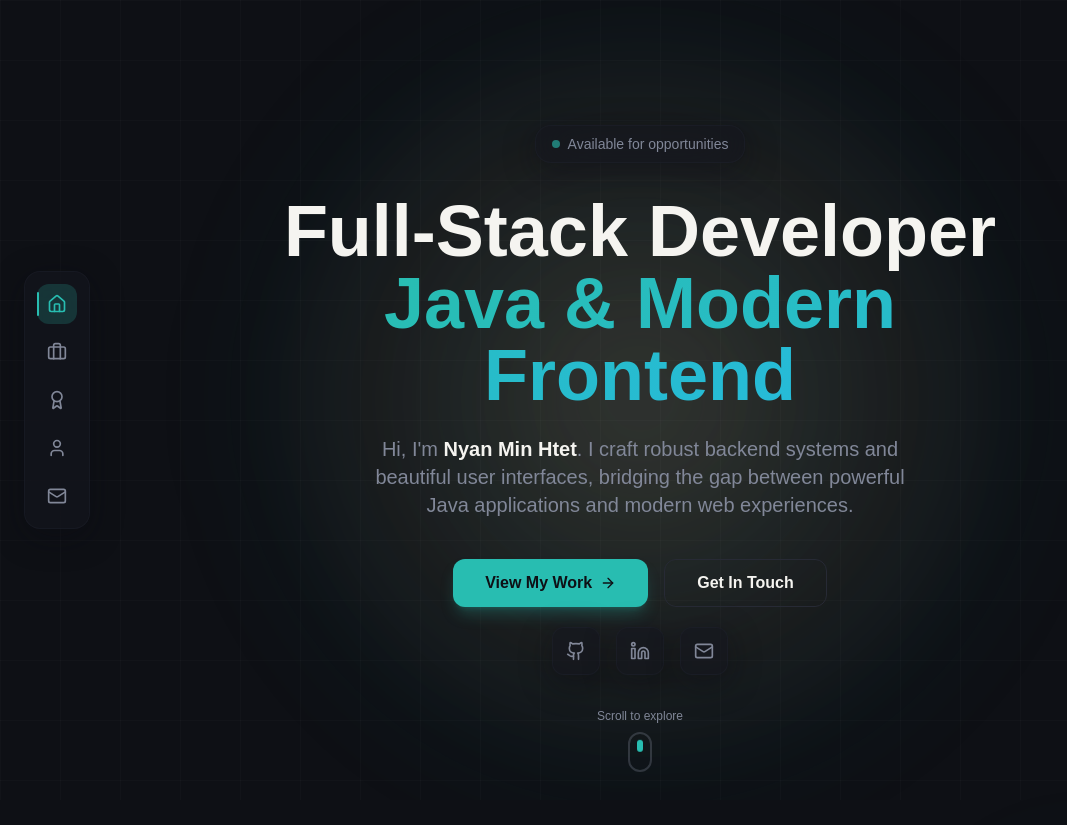
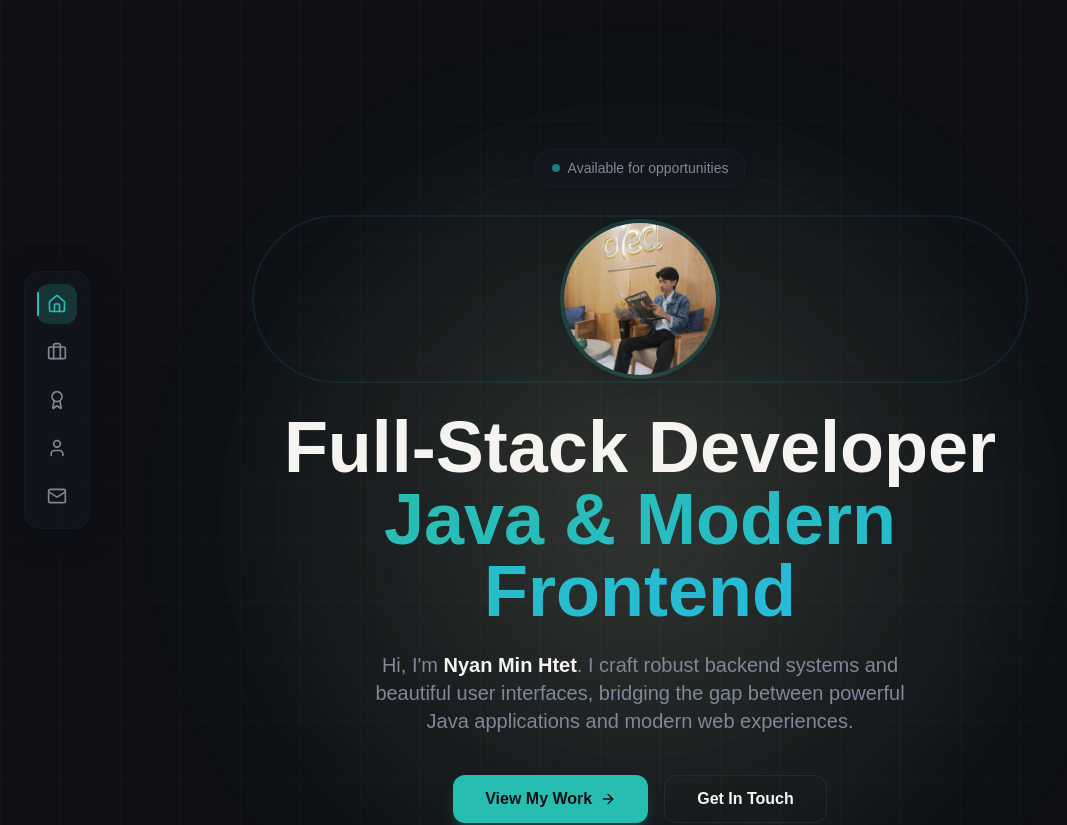
Before and after one commit to Nyan-Min-Htet/NewPortfolio, a React (Vite) app: page / in a window 1280 px wide. Shown: the top 825 px of the page, without its empty margins (0-1067 px from the left). Built offline with nearby package versions, Linux system fonts and the light colour scheme; the HTML template or start-up script is replaced by a standard one.

Commit message:
first commit

```diff
--- a/src/components/sections/Hero.tsx
+++ b/src/components/sections/Hero.tsx
@@ -1,5 +1,6 @@
 import { Button } from "@/components/ui/button";
 import { ArrowRight, Github, Linkedin, Mail } from "lucide-react";
+import profilePic from "@/img/pf.jpg"; // Correct relative path
 
 export function Hero() {
   const scrollToProjects = () => {
@@ -13,10 +14,10 @@ export function Hero() {
   return (
     <section
       id="home"
-      className="relative min-h-screen flex items-center justify-center overflow-hidden"
+      className="relative min-h-[130vh] flex items-center justify-center overflow-hidden"
     >
       {/* Animated Background Orb */}
-      <div className="absolute top-1/2 left-1/2 -translate-x-1/2 -translate-y-1/2 w-[600px] h-[600px] md:w-[800px] md:h-[800px]">
+      <div className="absolute top-1/2 left-1/2 -translate-x-1/2 -translate-y-1/2 w-[650px] h-[650px] md:w-[850px] md:h-[850px]">
         <div className="absolute inset-0 bg-gradient-radial from-primary/20 via-primary/5 to-transparent animate-pulse-slow rounded-full blur-3xl" />
         <div className="absolute inset-12 bg-gradient-radial from-accent/15 via-accent/5 to-transparent animate-float rounded-full blur-2xl" />
       </div>
@@ -25,7 +26,7 @@ export function Hero() {
       <div className="absolute inset-0 bg-[linear-gradient(rgba(255,255,255,0.02)_1px,transparent_1px),linear-gradient(90deg,rgba(255,255,255,0.02)_1px,transparent_1px)] bg-[size:60px_60px]" />
 
       {/* Content */}
-      <div className="relative z-10 container text-center px-6">
+      <div className="relative z-10 container text-center px-10">
         <div className="max-w-3xl mx-auto">
           {/* Badge */}
           <div className="inline-flex items-center gap-2 glass px-4 py-2 mb-8 opacity-0 animate-fade-up">
@@ -35,15 +36,25 @@ export function Hero() {
             </span>
           </div>
 
+          {/* Profile Photo */}
+          <div className="relative mb-8 opacity-0 animate-fade-up stagger-1">
+            <img
+              src={profilePic}
+              alt="Profile"
+              className="w-36 h-36 md:w-40 md:h-40 rounded-full mx-auto border-4 border-primary/20 shadow-lg object-cover transition-transform duration-500 hover:scale-105"
+            />
+            <div className="absolute -inset-1 rounded-full border-2 border-primary/10 animate-ping-slow"></div>
+          </div>
+
           {/* Main Heading */}
-          <h1 className="text-4xl sm:text-5xl md:text-6xl lg:text-7xl font-bold leading-tight mb-6 opacity-0 animate-fade-up stagger-1">
+          <h1 className="text-4xl sm:text-5xl md:text-6xl lg:text-7xl font-bold leading-tight mb-6 opacity-0 animate-fade-up stagger-2">
             <span className="text-foreground">Full-Stack Developer</span>
             <br />
             <span className="text-gradient">Java & Modern Frontend</span>
           </h1>
 
           {/* Subtitle */}
-          <p className="text-lg md:text-xl text-muted-foreground max-w-xl mx-auto mb-10 opacity-0 animate-fade-up stagger-2">
+          <p className="text-lg md:text-xl text-muted-foreground max-w-xl mx-auto mb-10 opacity-0 animate-fade-up stagger-3">
             Hi, I'm{" "}
             <span className="text-foreground font-semibold">Nyan Min Htet</span>
             . I craft robust backend systems and beautiful user interfaces,
@@ -52,7 +63,7 @@ export function Hero() {
           </p>
 
           {/* CTA Buttons */}
-          <div className="flex flex-col sm:flex-row items-center justify-center gap-4 mb-5 opacity-0 animate-fade-up stagger-3">
+          <div className="flex flex-col sm:flex-row items-center justify-center gap-4 mb-5 opacity-0 animate-fade-up stagger-4">
             <Button variant="hero" size="lg" onClick={scrollToProjects}>
               View My Work
               <ArrowRight className="w-5 h-5" />
@@ -63,7 +74,7 @@ export function Hero() {
           </div>
 
           {/* Social Links */}
-          <div className="flex items-center justify-center gap-4 opacity-0 animate-fade-up stagger-4">
+          <div className="flex items-center justify-center gap-5 opacity-0 animate-fade-up stagger-5">
             <a
               href="https://github.com"
               target="_blank"
@@ -91,9 +102,9 @@ export function Hero() {
       </div>
 
       {/* Scroll Indicator */}
-      <div className="absolute bottom-7 -translate-x-1/2 flex flex-col items-center gap-2 opacity-0 animate-fade-up stagger-5">
+      <div className="absolute bottom-0 -translate-x-1/2 flex flex-col items-center gap-4 opacity-0 animate-fade-up stagger-6">
         <span className="text-xs text-muted-foreground">Scroll to explore</span>
-        <div className="w-6 h-10 rounded-full border-2 border-muted-foreground/30 flex justify-center pt-2">
+        <div className="w-6 h-10 rounded-full border-2 border-muted-foreground/30 flex justify-center pt-2 mt-7">
           <div className="w-1.5 h-3 bg-primary rounded-full animate-bounce" />
         </div>
       </div>
--- a/src/components/sections/Journey.tsx
+++ b/src/components/sections/Journey.tsx
@@ -6,7 +6,8 @@ const timeline = [
     year: "2024 - Present",
     title: "BSc in Computer Science",
     institution: "Dagon University",
-    description: "Pursuing advanced studies in computer science, focusing on software engineering and system design.",
+    description:
+      "Pursuing advanced studies in computer science, focusing on software engineering and system design.",
     type: "education",
     icon: GraduationCap,
   },
@@ -14,7 +15,8 @@ const timeline = [
     year: "2022 - 2024",
     title: "Diploma in Computing",
     institution: "Info Myanmar College",
-    description: "Comprehensive computing education covering programming fundamentals, database management, and web development.",
+    description:
+      "Comprehensive computing education covering programming fundamentals, database management, and web development.",
     type: "education",
     icon: Award,
   },
@@ -22,7 +24,8 @@ const timeline = [
     year: "2023",
     title: "Java Spring Boot Certification",
     institution: "Professional Development",
-    description: "Advanced certification in enterprise Java development using Spring ecosystem.",
+    description:
+      "Advanced certification in enterprise Java development using Spring ecosystem.",
     type: "certification",
     icon: Award,
   },
@@ -30,7 +33,8 @@ const timeline = [
     year: "2023 - Present",
     title: "Freelance Developer",
     institution: "Self-Employed",
-    description: "Building custom web applications and APIs for clients, specializing in Java backend and React frontend.",
+    description:
+      "Building custom web applications and APIs for clients, specializing in Java backend and React frontend.",
     type: "work",
     icon: Briefcase,
   },
@@ -75,7 +79,10 @@ export function Journey() {
                   !isEven && "md:flex-row-reverse",
                   "opacity-0 animate-fade-up"
                 )}
-                style={{ animationDelay: `${index * 0.15}s`, animationFillMode: "forwards" }}
+                style={{
+                  animationDelay: `${index * 0.15}s`,
+                  animationFillMode: "forwards",
+                }}
               >
                 {/* Timeline Node */}
                 <div className="absolute left-8 md:left-1/2 -translate-x-1/2 w-4 h-4 rounded-full bg-background border-2 border-primary z-10">
@@ -92,12 +99,16 @@ export function Journey() {
                 >
                   <div className="glass p-6 group hover:border-primary/30 transition-all duration-300">
                     <div className="flex items-start gap-4">
-                      <div className={cn(
-                        "w-12 h-12 rounded-xl flex items-center justify-center shrink-0",
-                        item.type === "education" && "bg-primary/20 text-primary",
-                        item.type === "certification" && "bg-accent/20 text-accent",
-                        item.type === "work" && "bg-muted text-foreground"
-                      )}>
+                      <div
+                        className={cn(
+                          "w-12 h-12 rounded-xl flex items-center justify-center shrink-0",
+                          item.type === "education" &&
+                            "bg-primary/20 text-primary",
+                          item.type === "certification" &&
+                            "bg-accent/20 text-accent",
+                          item.type === "work" && "bg-muted text-foreground"
+                        )}
+                      >
                         <Icon className="w-5 h-5" />
                       </div>
                       <div className="flex-1">
@@ -107,8 +118,12 @@ export function Journey() {
                         <h3 className="text-lg font-bold mb-1 group-hover:text-primary transition-colors">
                           {item.title}
                         </h3>
-                        <p className="text-sm text-primary/80 mb-2">{item.institution}</p>
-                        <p className="text-sm text-muted-foreground">{item.description}</p>
+                        <p className="text-sm text-primary/80 mb-2">
+                          {item.institution}
+                        </p>
+                        <p className="text-sm text-muted-foreground">
+                          {item.description}
+                        </p>
                       </div>
                     </div>
                   </div>
```
Also changed, not shown: src/img/pf.jpg (added).
